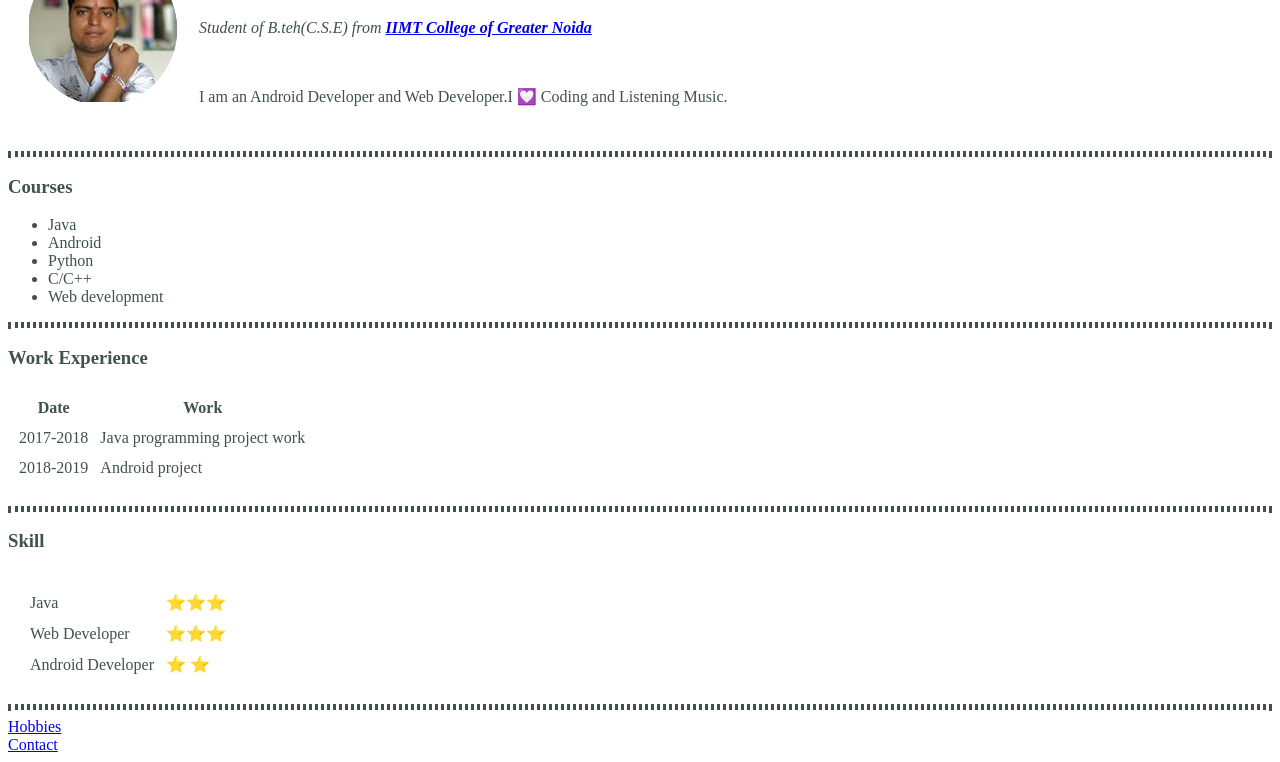
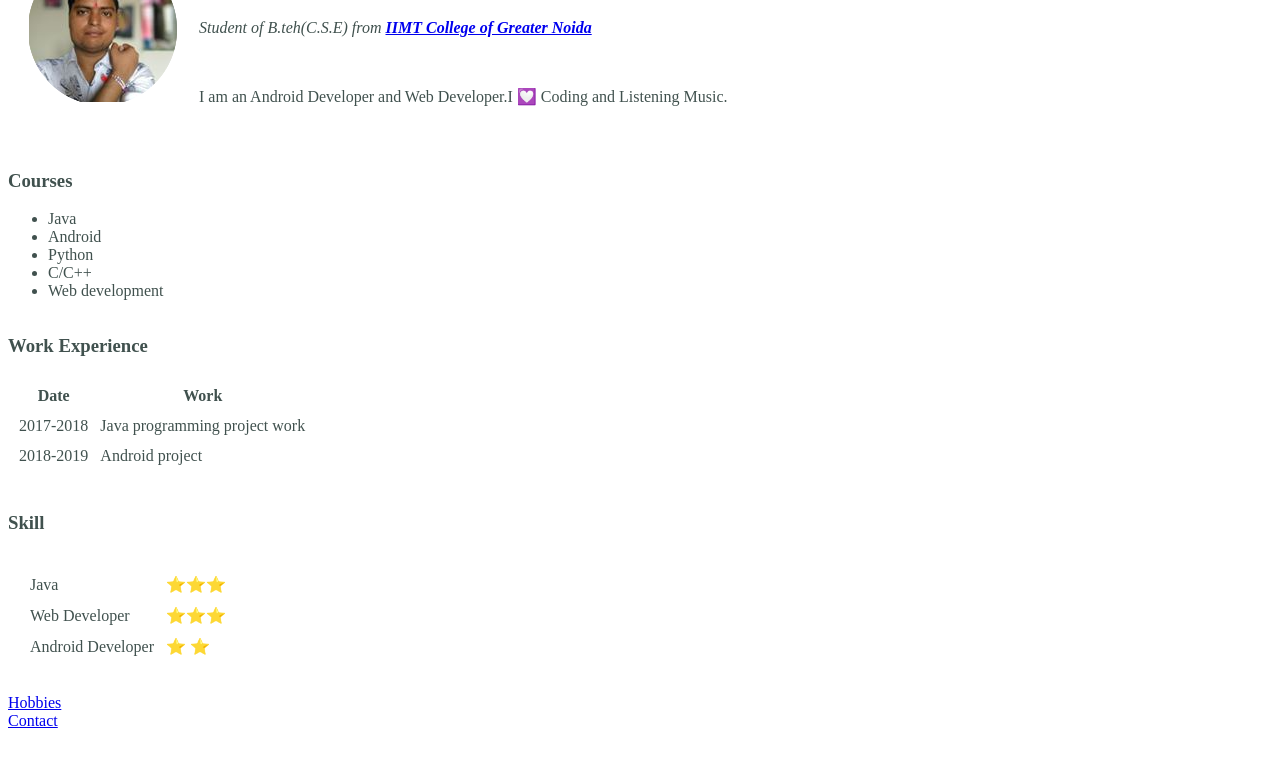
Before and after one commit to NishuSingh877/cv, a plain HTML site: page index.html in a window 1280 px wide. Shown: the part 90-852 px from the top of the page. After the commit the page ends 828 px from the top, so only its background shows below. Drawn offline with Linux system fonts and the light colour scheme.

Commit message:
Update index.html

```diff
--- a/index.html
+++ b/index.html
@@ -11,7 +11,7 @@
 
   <style>
     hr{
-  border: dotted;
+  border: none;
 
 }
     body{
```
